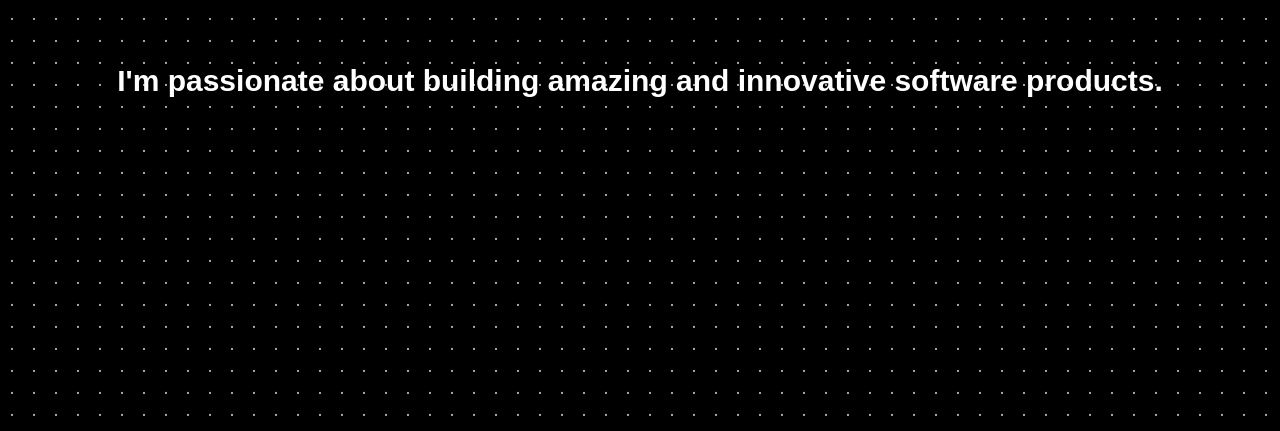
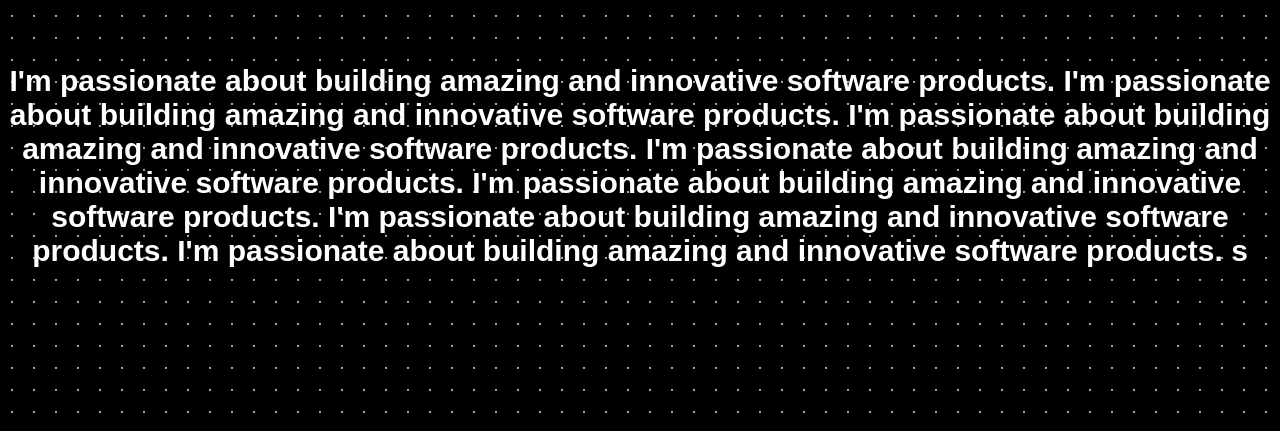
Before and after one commit to scottschindler/portfolio, a Gatsby site: page / in a window 1280 px wide. Shown: the part 369-800 px from the top of the page. Built offline with nearby package versions, Linux system fonts and the light colour scheme; Gatsby itself is replaced by a stand-in of ours.

Commit message:
updated home page

```diff
--- a/src/pages/index.js
+++ b/src/pages/index.js
@@ -8,6 +8,12 @@ export default () => (
     <h1 class="main-header">Hey, I'm Scott</h1>
     <h2 class="main-para">
       I'm passionate about building amazing and innovative software products.{" "}
+      I'm passionate about building amazing and innovative software products.{" "}
+      I'm passionate about building amazing and innovative software products.{" "}
+      I'm passionate about building amazing and innovative software products.{" "}
+      I'm passionate about building amazing and innovative software products.{" "}
+      I'm passionate about building amazing and innovative software products.{" "}
+      I'm passionate about building amazing and innovative software products. s
     </h2>
   </div>
 )
```
